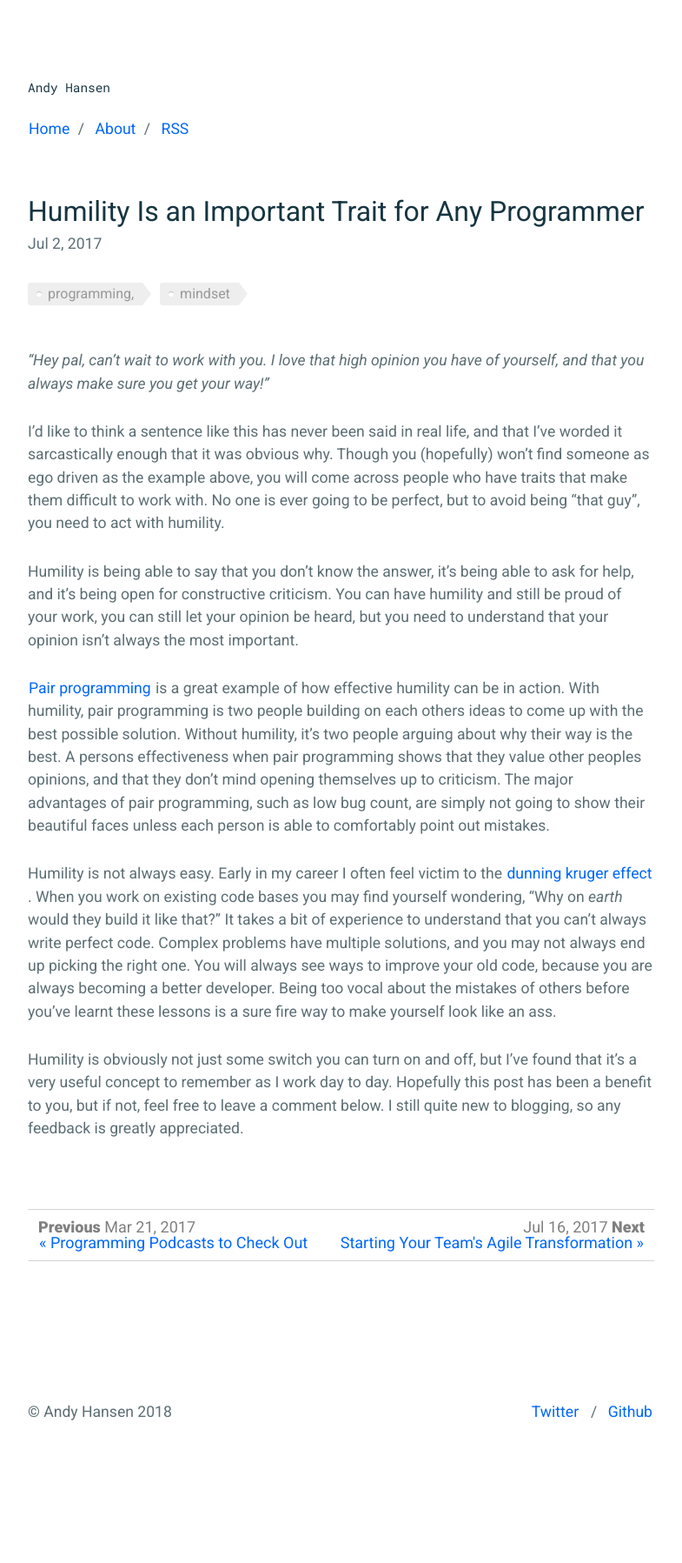
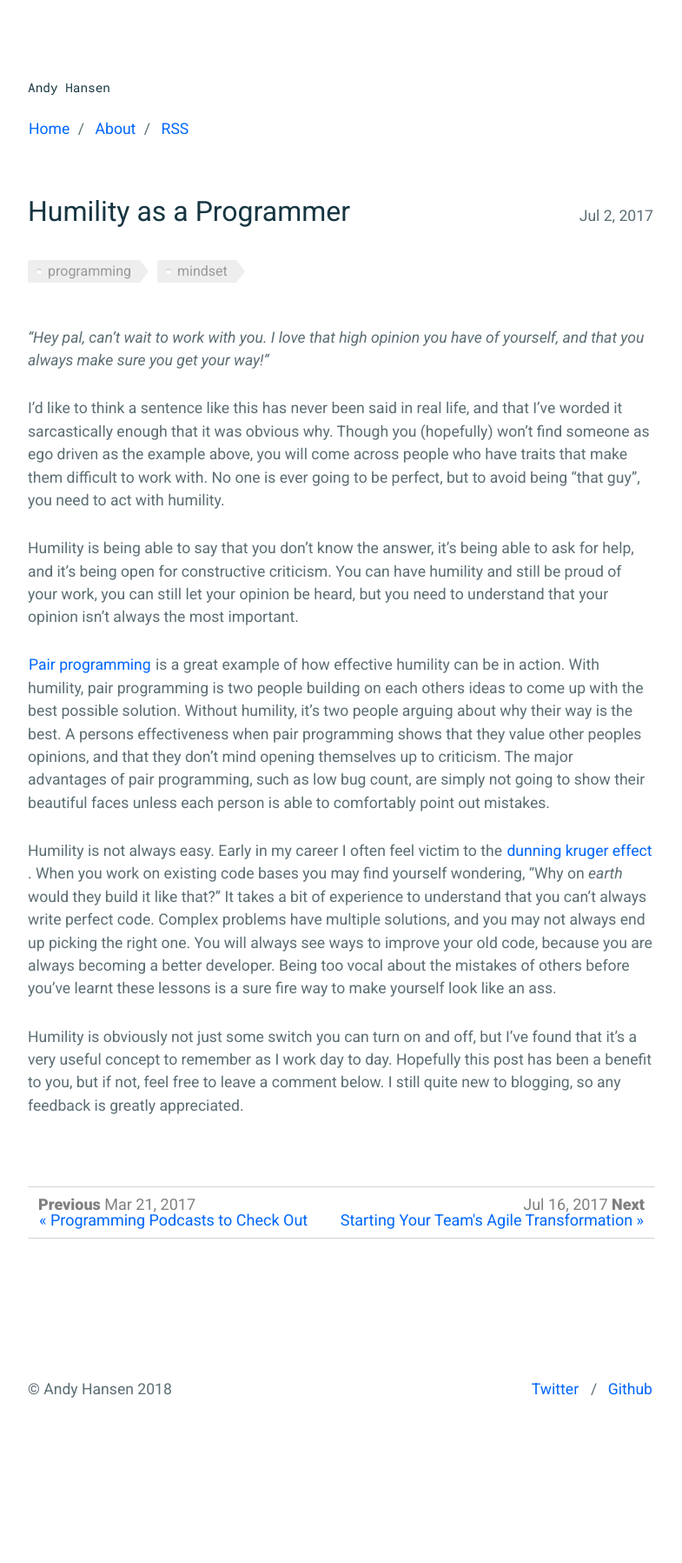
Before and after one commit to andyhansen/blog, a Jekyll site: the page built from _posts/2017-07-02-humility-as-a-programmer.md, in a window 1280 px wide. Shown: the whole page at 87% size, without its empty margins (248-1033 px from the left). Built offline with Jekyll 4.4.1, drawn with Linux system fonts in a browser that asks for light colours; comment, search, counter and statistics services are not loaded; after the commit the page ends 1770 px from its top, so only the background shows below that.

Commit message:
Changing humility post name

```diff
--- a/_posts/2017-07-02-humility-as-a-programmer.md
+++ b/_posts/2017-07-02-humility-as-a-programmer.md
@@ -1,8 +1,8 @@
 ---
 layout: post
-title: "Humility Is an Important Trait for Any Programmer"
+title: "Humility as a Programmer"
 date: 2017-07-02
-tags: programming, mindset
+tags: programming mindset
 comments: true
 ---
 _"Hey pal, can't wait to work with you. I love that high opinion you have of yourself, and that you always make sure you get your way!"_
```
